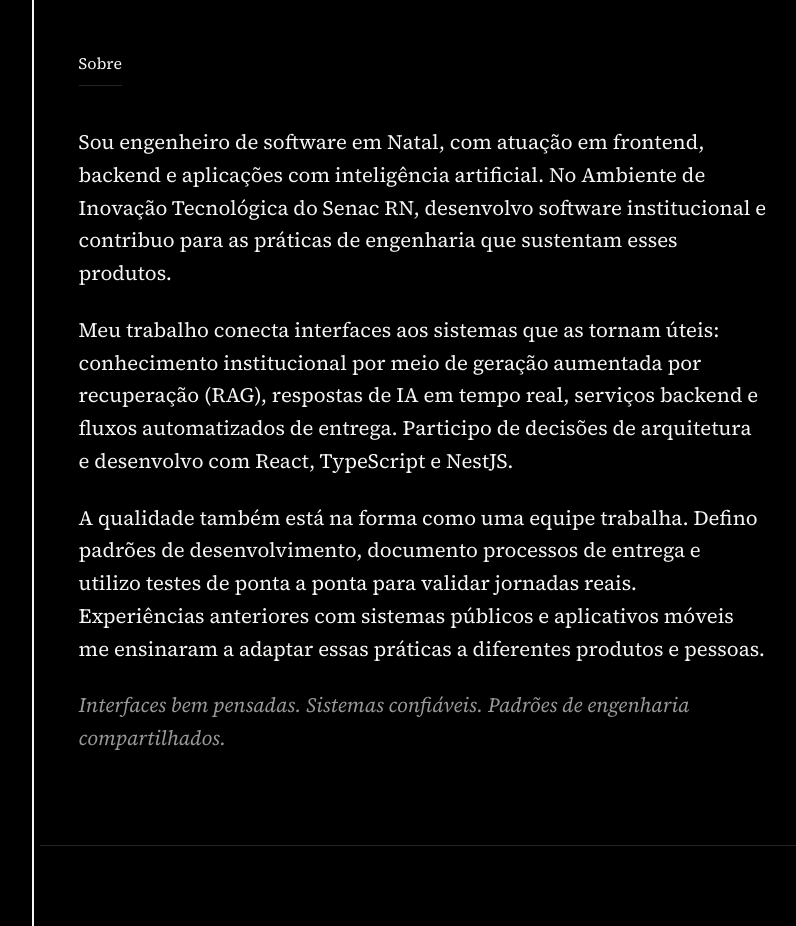
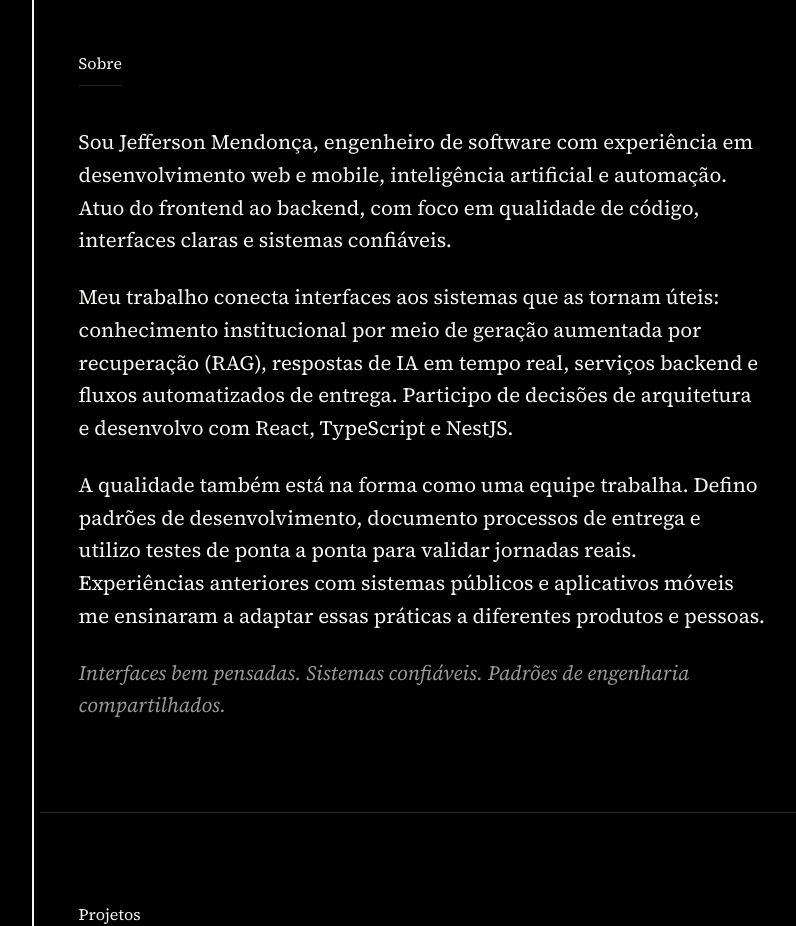
Before and after one commit to Jelff/codefolio, a React (Vite) app: page / in a window 1280 px wide. Shown: the part 840-1766 px from the top of the page, without its empty margins (171-967 px from the left). Built offline with nearby package versions, Linux system fonts and the light colour scheme.

Commit message:
feat: melhorando descrição

```diff
--- a/src/data/portuguese.ts
+++ b/src/data/portuguese.ts
@@ -9,7 +9,7 @@ export const personal: typeof english.personal = {
   location: "Natal, RN — Brasil",
   resume: "/jefferson-mendonca-resume-pt.pdf",
   about: [
-    "Sou engenheiro de software em Natal, com atuação em frontend, backend e aplicações com inteligência artificial. No Ambiente de Inovação Tecnológica do Senac RN, desenvolvo software institucional e contribuo para as práticas de engenharia que sustentam esses produtos.",
+    "Sou Jefferson Mendonça, engenheiro de software com experiência em desenvolvimento web e mobile, inteligência artificial e automação. Atuo do frontend ao backend, com foco em qualidade de código, interfaces claras e sistemas confiáveis.",
     "Meu trabalho conecta interfaces aos sistemas que as tornam úteis: conhecimento institucional por meio de geração aumentada por recuperação (RAG), respostas de IA em tempo real, serviços backend e fluxos automatizados de entrega. Participo de decisões de arquitetura e desenvolvo com React, TypeScript e NestJS.",
     "A qualidade também está na forma como uma equipe trabalha. Defino padrões de desenvolvimento, documento processos de entrega e utilizo testes de ponta a ponta para validar jornadas reais. Experiências anteriores com sistemas públicos e aplicativos móveis me ensinaram a adaptar essas práticas a diferentes produtos e pessoas.",
   ],
--- a/src/data/profile.ts
+++ b/src/data/profile.ts
@@ -11,7 +11,7 @@ export const personal = {
     { label: "GitHub", href: "https://github.com/Jelff" },
   ],
   about: [
-    "I’m a software engineer based in Natal, Brazil, working across frontend, backend and AI-powered applications. At Senac RN’s Technology Innovation Environment, I develop institutional software and help shape the engineering practices behind it.",
+    "I’m Jefferson Mendonça, a software engineer with experience in web and mobile development, artificial intelligence and automation. I work across frontend and backend, focusing on code quality, clear interfaces and reliable systems.",
     "My work connects interfaces to the systems that make them useful: institutional knowledge through retrieval-augmented generation, real-time AI responses, backend services and automated delivery pipelines. I take part in architectural decisions and build with React, TypeScript and NestJS.",
     "Quality also lives in how a team works. I establish development standards, document delivery processes and use end-to-end tests to validate real user journeys. Earlier roles in public-sector web systems and mobile applications taught me to adapt these practices to different products and people.",
   ],
```
